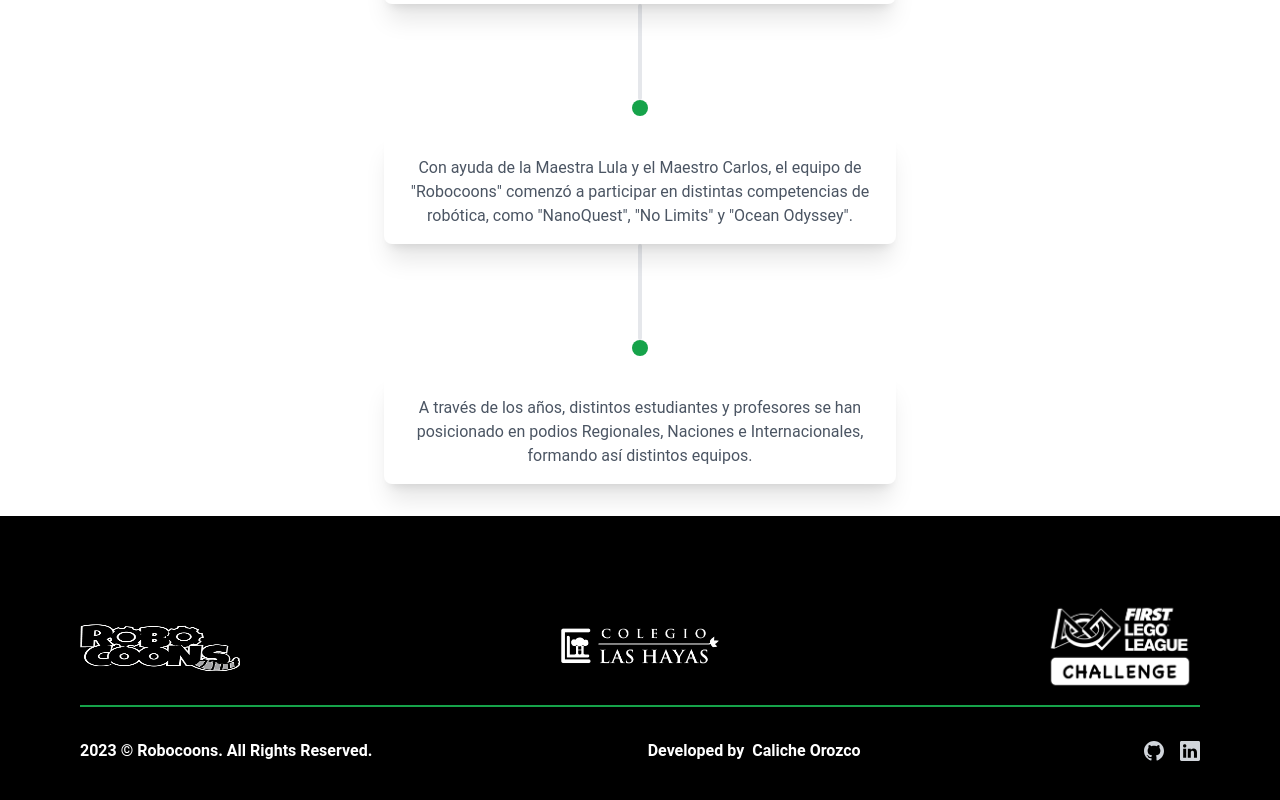
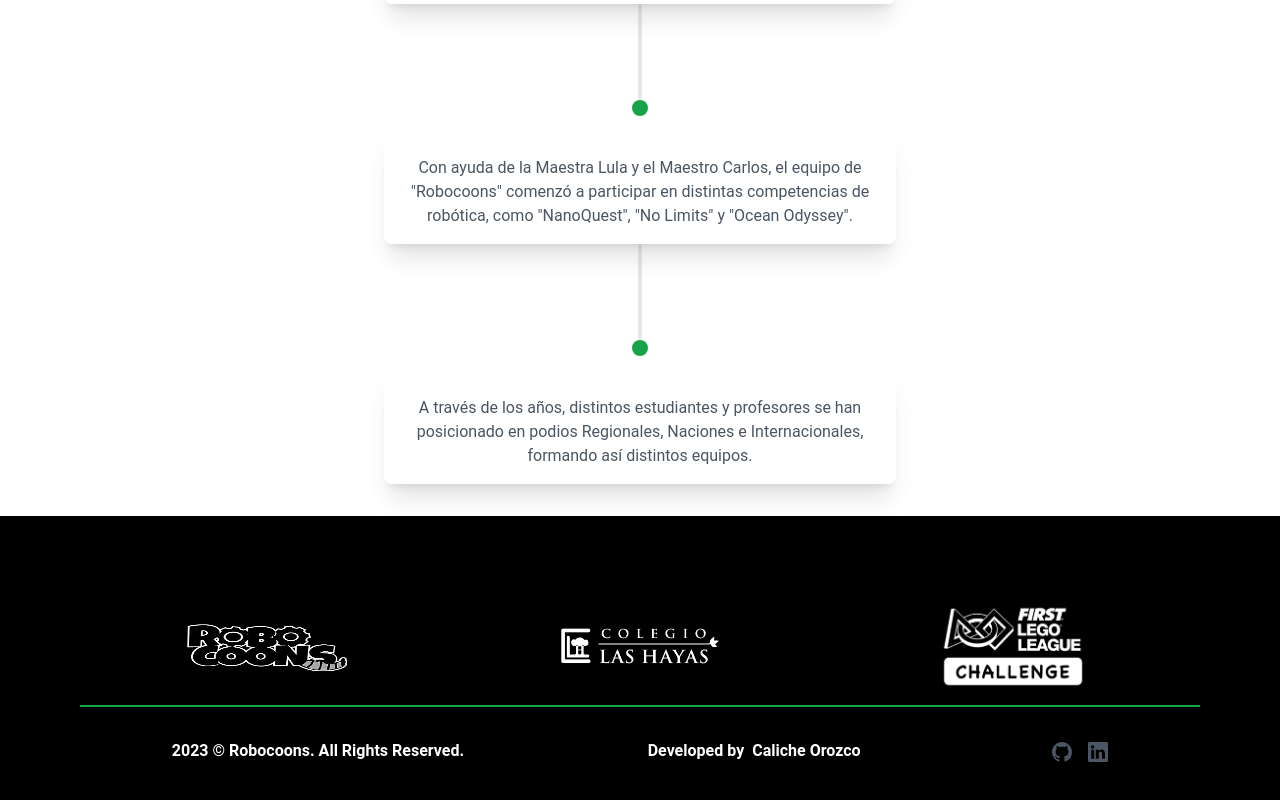
Before and after one commit to CalicheOrozco/robocoons, a React (Create React App) app: page / in a window 1280 px wide. Shown: the part 1336-2136 px from the top of the page. Built offline with nearby package versions, Linux system fonts and the light colour scheme.

Commit message:
fix: responsive issues

```diff
--- a/src/components/Footer.js
+++ b/src/components/Footer.js
@@ -1,4 +1,6 @@
 import React from 'react'
+import { BsGithub, BsLinkedin } from "react-icons/bs";
+
 
 function Footer() {
     const currentTime = new Date();
@@ -6,7 +8,7 @@ function Footer() {
   return (
     <div className="bg-black">
       <div className="max-w-6xl  mx-auto px-4 py-10 md:py-20">
-        <div className="flex flex-col md:flex-row justify-between items-center pb-2 gap-y-10">
+        <div className="flex flex-col md:flex-row justify-around items-center pb-2 gap-y-10">
             <div className="flex flex-col space-y-4 md:space-y-0 md:flex-row items-center">
                 <img src="/robocoons-logo.png" alt="logo" className="h-12 w-40" />
             </div>
@@ -20,7 +22,7 @@ function Footer() {
 
 
         <div className="h-0.5 w-full bg-green-600"></div>
-        <div className="flex flex-col text-white space-y-4 md:space-y-0 md:flex-row justify-between items-center mt-8 font-bold">
+        <div className="flex flex-col text-white space-y-4 md:space-y-0 md:flex-row justify-around items-center mt-8 font-bold">
           <div>
             <span>{year} &copy; Robocoons. All Rights Reserved.</span>
           </div>
@@ -40,37 +42,17 @@ function Footer() {
           <div className="space-x-4 flex flex-row items-center">
             <a
               href="https://github.com/CalicheOrozco"
-              className="text-base font-normal text-gray-300"
+              className="text-base font-normal text-gray-600 dark:text-gray-300"
               target="_blank"
-              rel="noreferrer"
             >
-              <svg
-                xmlns="http://www.w3.org/2000/svg"
-                width="24"
-                height="24"
-                fill="currentColor"
-                className="bi bi-github h-5 w-5"
-                viewBox="0 0 24 24"
-              >
-                <path d="M12 0c-6.626 0-12 5.373-12 12 0 5.302 3.438 9.8 8.207 11.387.599.111.793-.261.793-.577v-2.234c-3.338.726-4.033-1.416-4.033-1.416-.546-1.387-1.333-1.756-1.333-1.756-1.089-.745.083-.729.083-.729 1.205.084 1.839 1.237 1.839 1.237 1.07 1.834 2.807 1.304 3.492.997.107-.775.418-1.305.762-1.604-2.665-.305-5.467-1.334-5.467-5.931 0-1.311.469-2.381 1.236-3.221-.124-.303-.535-1.524.117-3.176 0 0 1.008-.322 3.301 1.23.957-.266 1.983-.399 3.003-.404 1.02.005 2.047.138 3.006.404 2.291-1.552 3.297-1.23 3.297-1.23.653 1.653.242 2.874.118 3.176.77.84 1.235 1.911 1.235 3.221 0 4.609-2.807 5.624-5.479 5.921.43.372.823 1.102.823 2.222v3.293c0 .319.192.694.801.576 4.765-1.589 8.199-6.086 8.199-11.386 0-6.627-5.373-12-12-12z" />
-              </svg>
+              < BsGithub className="inline-block text-xl" />
             </a>
             <a
               href="https://www.linkedin.com/in/calicheorozco/"
-              className="text-base font-normal text-gray-300"
+              className="text-base font-normal text-gray-600 dark:text-gray-300"
               target="_blank"
-              rel="noreferrer"
             >
-              <svg
-                xmlns="http://www.w3.org/2000/svg"
-                width="16"
-                height="16"
-                fill="currentColor"
-                className="bi bi-linkedin h-5 w-5"
-                viewBox="0 0 16 16"
-              >
-                <path d="M0 1.146C0 .513.526 0 1.175 0h13.65C15.474 0 16 .513 16 1.146v13.708c0 .633-.526 1.146-1.175 1.146H1.175C.526 16 0 15.487 0 14.854V1.146zm4.943 12.248V6.169H2.542v7.225h2.401zm-1.2-8.212c.837 0 1.358-.554 1.358-1.248-.015-.709-.52-1.248-1.342-1.248-.822 0-1.359.54-1.359 1.248 0 .694.521 1.248 1.327 1.248h.016zm4.908 8.212V9.359c0-.216.016-.432.08-.586.173-.431.568-.878 1.232-.878.869 0 1.216.662 1.216 1.634v3.865h2.401V9.25c0-2.22-1.184-3.252-2.764-3.252-1.274 0-1.845.7-2.165 1.193v.025h-.016a5.54 5.54 0 0 1 .016-.025V6.169h-2.4c.03.678 0 7.225 0 7.225h2.4z" />
-              </svg>
+              < BsLinkedin className="inline-block text-xl" />
             </a>
           </div>
         </div>
--- a/src/components/Navbar.js
+++ b/src/components/Navbar.js
@@ -20,7 +20,7 @@ function Navbar() {
 
   return (
     <div className="bg-[#000] px-4 py-8 min-h-[10vh] min-w-full">
-      <div className="flex md:flex-row justify-between items-center">
+      <div className="flex md:flex-row justify-around items-center">
         <div className="flex flex-col">
           <Link to="http://hayas.edu.mx/">
             <img
```
